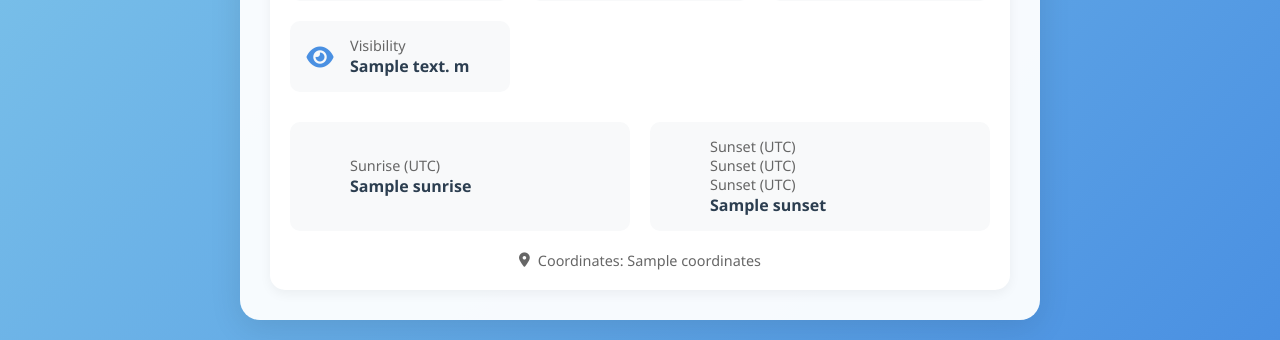
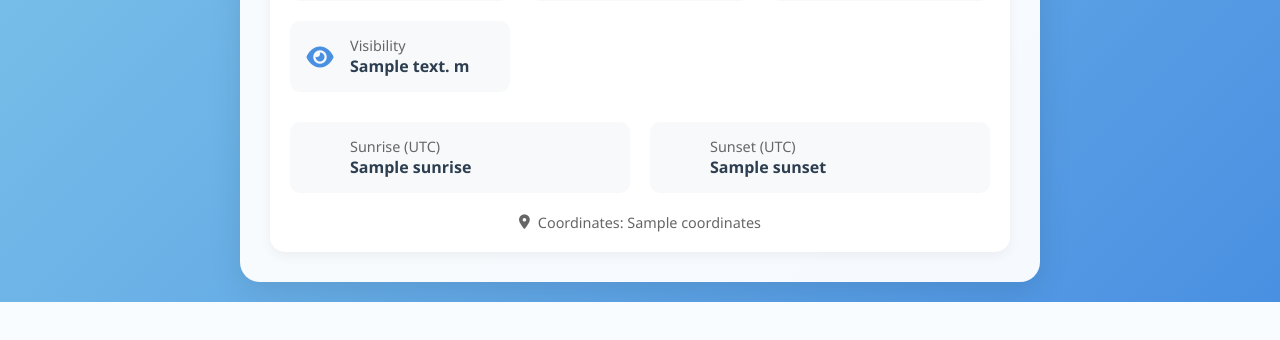
Before and after one commit to dineshsuthar03/weather_forecast_app, a Django app: template weather/templates/weather/index.html in a window 1280 px wide. Shown: the part 573-913 px from the top of the page. After the commit the page ends 875 px from the top, so only its background shows below. Run offline with Django 5.2, Linux system fonts and the light colour scheme; the template is opened without the code that fills it: most values are stand-ins (such as "Sample title", 1, 10 or a date in 2020).

```diff
--- a/weather/templates/weather/index.html
+++ b/weather/templates/weather/index.html
@@ -108,8 +108,6 @@
                         <i class="fas fa-sunset"></i>
                         <div class="item-details">
                             <span class="label">Sunset (UTC)</span>
-                            <span class="label">Sunset (UTC)</span>
-                            <span class="label">Sunset (UTC)</span>
                             <span class="value">{{ weather_info.sunset }}</span>
                         </div>
                     </div>
--- a/weather_forecast_app/settings.py
+++ b/weather_forecast_app/settings.py
@@ -31,7 +31,7 @@ BASE_DIR = Path(__file__).resolve().parent.parent
 SECRET_KEY = 'django-insecure-zkj%nqme22$7+7t3b$ykjnmpagt488w53&4)+#pl9#_2!ykhyw'
 
 # SECURITY WARNING: don't run with debug turned on in production!
-DEBUG = True
+DEBUG = False
 
 ALLOWED_HOSTS = ALLOWED_HOSTS = ['weather-forecast-app-nn32.onrender.com', 'localhost', '127.0.0.1']
 
```
